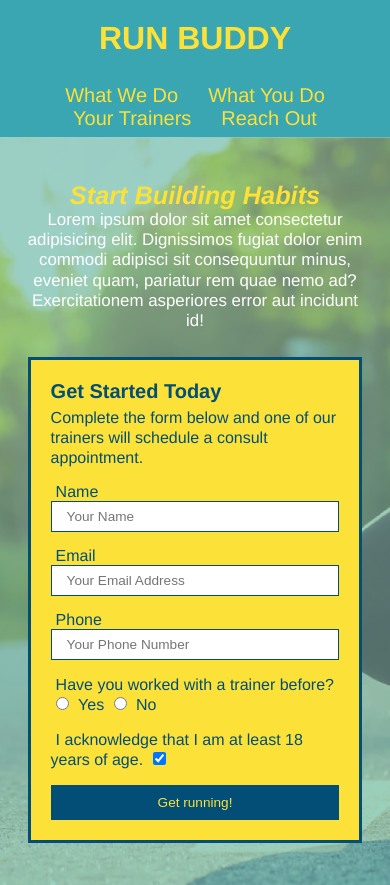
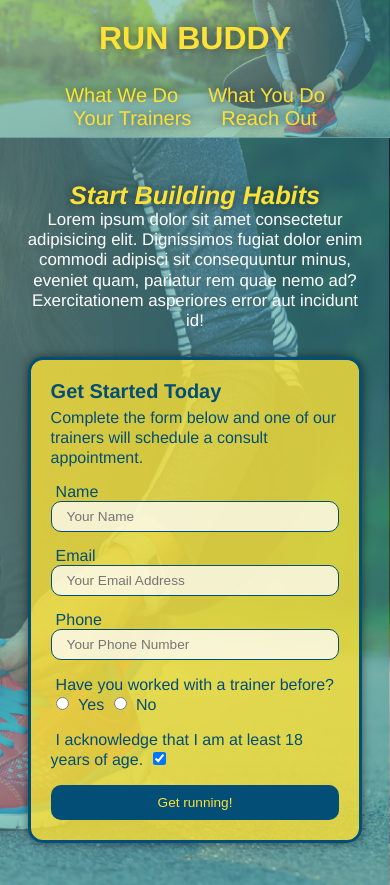
Before and after one commit to armyofunicorns/run-buddy, a plain HTML site: page index.html in a window 390 px wide. Shown: the top 885 px of the page. Drawn offline with Linux system fonts and the light colour scheme.

Commit message:
Finally done

```diff
--- a/assets/css/style.css
+++ b/assets/css/style.css
@@ -50,6 +50,13 @@ header {
     flex-wrap: wrap;
     padding: 20px 35px;
     background-color: #39A6B2;
+    position: -webkit-sticky;
+    position: sticky;
+    top: 0;
+    background-image: url("../images/hero-bg-flipped.jpg");
+    background-size: cover;
+    background-attachment: fixed;
+    background-position: 100%;
 }
 
 /* Define the h1 element inside the header */
@@ -58,6 +65,8 @@ header h1 {
     font-size: 2rem;
     color: #FCE138;
     margin: 0;
+    text-shadow: 0 0 10px rgba(0, 0, 0, 0.5);
+
 }
 
 /* Define the a element */
@@ -91,6 +100,14 @@ header nav ul li a {
     padding: 10px 15px;
     font-weight: 200;
     font-size: 1.55vw;
+    text-shadow: 0 0 10px rgba(0, 0, 0, 0.5);
+}
+
+header nav ul li a:hover {
+    background: #fce138;
+    color: #024e76;
+    border-radius: 15px;
+    text-shadow: none;
 }
 
 /* Define all footer styles */
@@ -125,20 +142,25 @@ footer a {
 .hero {
     background-image: url("../images/hero-bg-flipped.jpg");
     background-size: cover;
-    background-position: center;
     display: flex;
     justify-content: center;
     flex-wrap: wrap;
     align-items: flex-start;
+    background-attachment: fixed;
+    background-position: 100%;
 }
 
 .hero-form {
     border: 3px #024E76 solid;
-    background-color: #FCE138;
+    background-color: rgba(252,225,56,0.8);
     color: #024E76;
     padding: 20px;
     width: 40%;
     margin: 3.5%;
+    box-shadow: 0 0 10px rgba(0, 0, 0, 0.5);
+    -webkit-border-radius: 15px; /* old versions of chrome and safari */
+    -moz-border-radius: 15px; /* old versions of firefox */
+    border-radius: 15px; /* standardized browsers */
 }
 
 .hero-form h3 {
@@ -160,6 +182,14 @@ footer a {
     color: #024E76;
     width: 100%;
     margin-bottom: 15px;
+    border-radius: 10px;
+    background-color: rgba(255,255,255, 0.75);
+}
+
+/* create a new rule for focus state */
+.form-input:focus {
+    background-color: rgba(255,255,255, 1);
+    outline: none;
 }
 
 .hero-form label {
@@ -178,6 +208,11 @@ footer a {
     color: #FCE138;
     font-size: .85rem;
     padding: 10px 20px;
+    border-radius: 10px;
+}
+
+.hero-form button:hover {
+    background-color: #39a6b2;
 }
 
 .hero-text {
@@ -192,7 +227,8 @@ footer a {
 .hero-text h2 {
     font-style: italic;
     font-size: 3vh;
-    color: #FCE138
+    color: #FCE138;
+    text-shadow: 0 0 10px rgba(0, 0, 0, 0.5);
 }
 
 /* Define styles for What We Do */
@@ -216,9 +252,12 @@ footer a {
     margin: 50px auto;
     padding-bottom: 50px;
     width: 80%;
-    border-bottom: 1px solid #39a6b2;
     align-items: center;
     justify-content: space-between;
+}
+
+.step:not(:last-child) {
+    border-bottom: 1px solid #39A6B2;
 }
 
 .step h3 {
@@ -362,6 +401,8 @@ footer a {
     color: #024E76;
     margin: 5 0 15 0;
     width: 100%;
+    border-radius: 10px;
+    background-color: rgba(255,255,255, 0.75);
 }
 
 .contact-form button {
@@ -373,6 +414,17 @@ footer a {
     padding: 15px 0;
     font-family: Helvetica, Arial, sans-serif;
     font-size: 1.25rem;
+    border-radius: 10px;
+}
+
+.contact-form input:focus, textarea:focus {
+    background-color: rgba(255,255,255, 1);
+    outline: none;
+}
+
+.contact-form button:hover {
+    color: #fce138;
+    background: #39a6b2;
 }
 
 /* Media Queries */
@@ -381,11 +433,13 @@ footer a {
     header {
         padding-bottom: 0;
         justify-content: center;
+        position: relative;
     }
 
     header h1 {
         width: 100%;
         text-align: center;
+        text-shadow: 0 0 10px rgba(0, 0, 0, 0.5);
     }
 
     header nav ul {
@@ -396,6 +450,14 @@ footer a {
 
     header nav ul li a {
         font-size: 20px;
+        text-shadow: 0 0 10px rgba(0, 0, 0, 0.5);
+    }
+
+    header nav ul li a:hover {
+        background: #fce138;
+        color: #024e76;
+        border-radius: 15px;
+        text-shadow: none;
     }
 
     footer h2, footer div {
@@ -453,8 +515,10 @@ footer a {
 
   /* MEDIA QUERY FOR MOBILE PHONES AND SMALLER */
   @media screen and (max-width: 575px) {
+
     .hero-form button {
         width: 100%;
+        border-radius: 10px;
     }
 
     .section-title {
```
